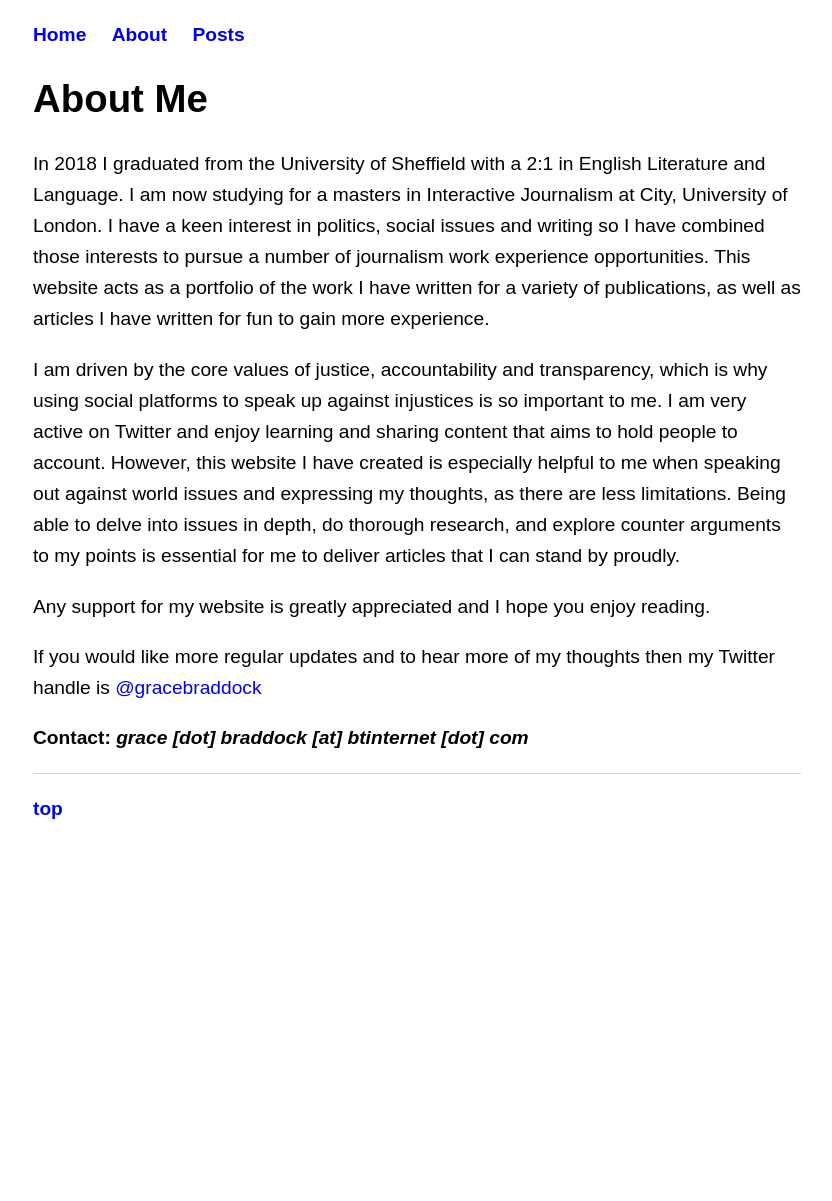
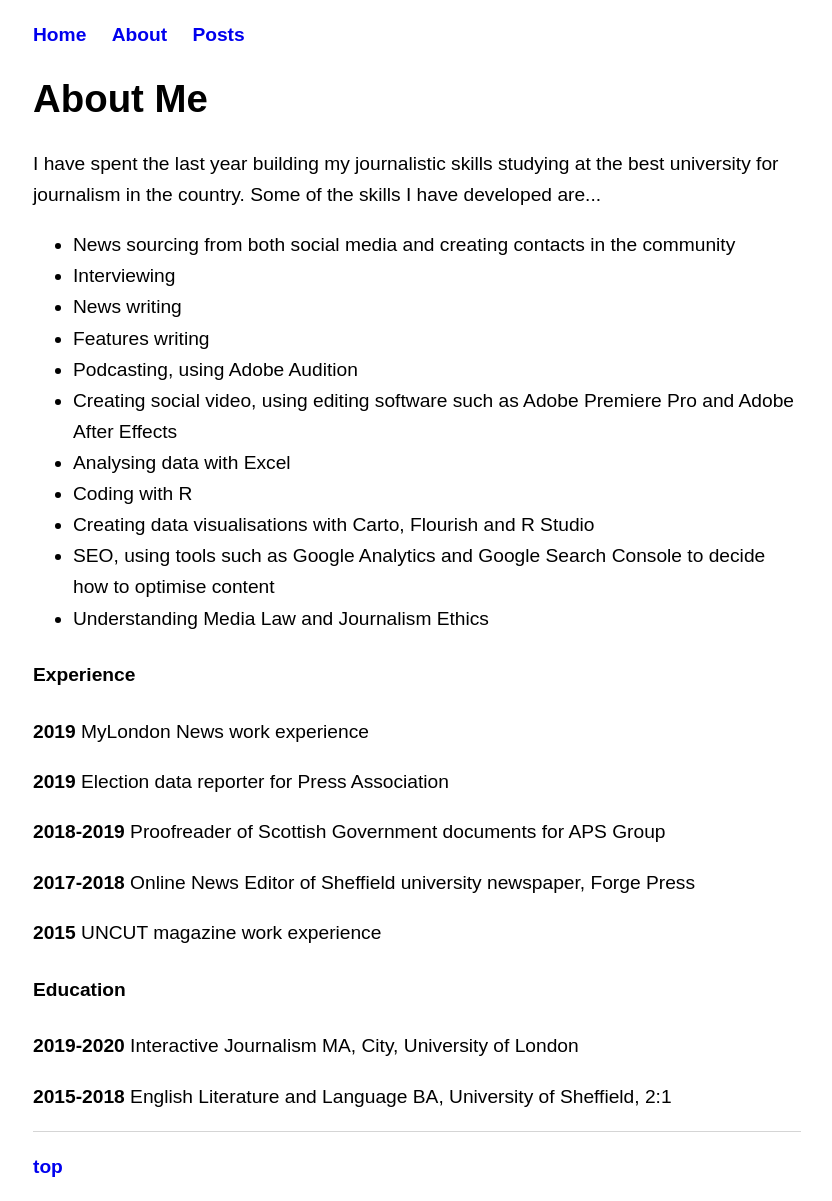
Before and after one commit to gracebraddock/gracebraddock.github.io, a Jekyll site: the page built from about/index.html, in a window 1280 px wide. Shown: the whole page, without its empty margins (223-1055 px from the left). Built offline with Jekyll 4.4.1, drawn with Linux system fonts in a browser that asks for light colours; before the commit the page ends 900 px from its top, so only the background shows below that.

Commit message:
Update index.html

```diff
--- a/about/index.html
+++ b/about/index.html
@@ -3,31 +3,28 @@ layout: default
 title: Grace Braddock | About
 ---
 <h1>About Me</h1>
-<p>
-In 2018 I graduated from the University of Sheffield with a 2:1 in English Literature and Language.
-I am now studying for a masters in Interactive Journalism at City, University of London.
-I have a keen interest in politics, social issues and writing so I have combined those interests to pursue a
-number of journalism work experience opportunities. This website acts as a portfolio of the
-work I have written for a variety of publications, as well as articles I have written for fun to
-gain more experience.
-</p>
-<p>
-I am driven by the core values of justice,
-accountability and transparency, which is why using social platforms to speak up against
-injustices is so important to me. I am very active on Twitter and enjoy learning and sharing
-content that aims to hold people to account. However, this website I have created is especially helpful to
-me when speaking out against world issues and expressing my thoughts, as there are less
-limitations. Being able to delve into issues in depth, do thorough research, and explore
-counter arguments to my points is essential for me to deliver articles that I can stand by
-proudly.
-</p>
-<p>
-Any support for my website is greatly appreciated and I hope you enjoy reading.
-</p>
-<p>
-If you would like more regular updates and to hear more of my thoughts then my Twitter
-handle is <a href="https://twitter.com/gracebraddock">@gracebraddock</a>
-</p>
-<p>
-<b>Contact: <i>grace [dot] braddock [at] btinternet [dot] com</i></b>
-</p>
+<p> I have spent the last year building my journalistic skills studying at the best university for journalism in the country. Some of the skills I have developed are...
+<ul style="list-style-type:disc;">
+  <li>News sourcing from both social media and creating contacts in the community</li>
+  <li>Interviewing</li>
+  <li>News writing</li>
+  <li>Features writing</li>
+  <li>Podcasting, using Adobe Audition</li>
+  <li>Creating social video, using editing software such as Adobe Premiere Pro and Adobe After Effects</li>
+  <li>Analysing data with Excel</li>
+  <li>Coding with R</li>
+  <li>Creating data visualisations with Carto, Flourish and R Studio</li>
+  <li>SEO, using tools such as Google Analytics and Google Search Console to decide how to optimise content</li>
+  <li>Understanding Media Law and Journalism Ethics</li>
+</ul> </p>
+
+<h4>Experience</h4>
+<p> <b>2019</b> MyLondon News work experience </p>
+<p> <b>2019</b> Election data reporter for Press Association </p>
+<p> <b>2018-2019</b> Proofreader of Scottish Government documents for APS Group</p>
+<p> <b>2017-2018</b> Online News Editor of Sheffield university newspaper, Forge Press</p>
+<p> <b>2015</b> UNCUT magazine work experience </p>
+
+<h4>Education</h4>
+<p> <b>2019-2020</b> Interactive Journalism MA, City, University of London </p>
+<p> <b>2015-2018</b> English Literature and Language BA, University of Sheffield, 2:1 </p>
```
